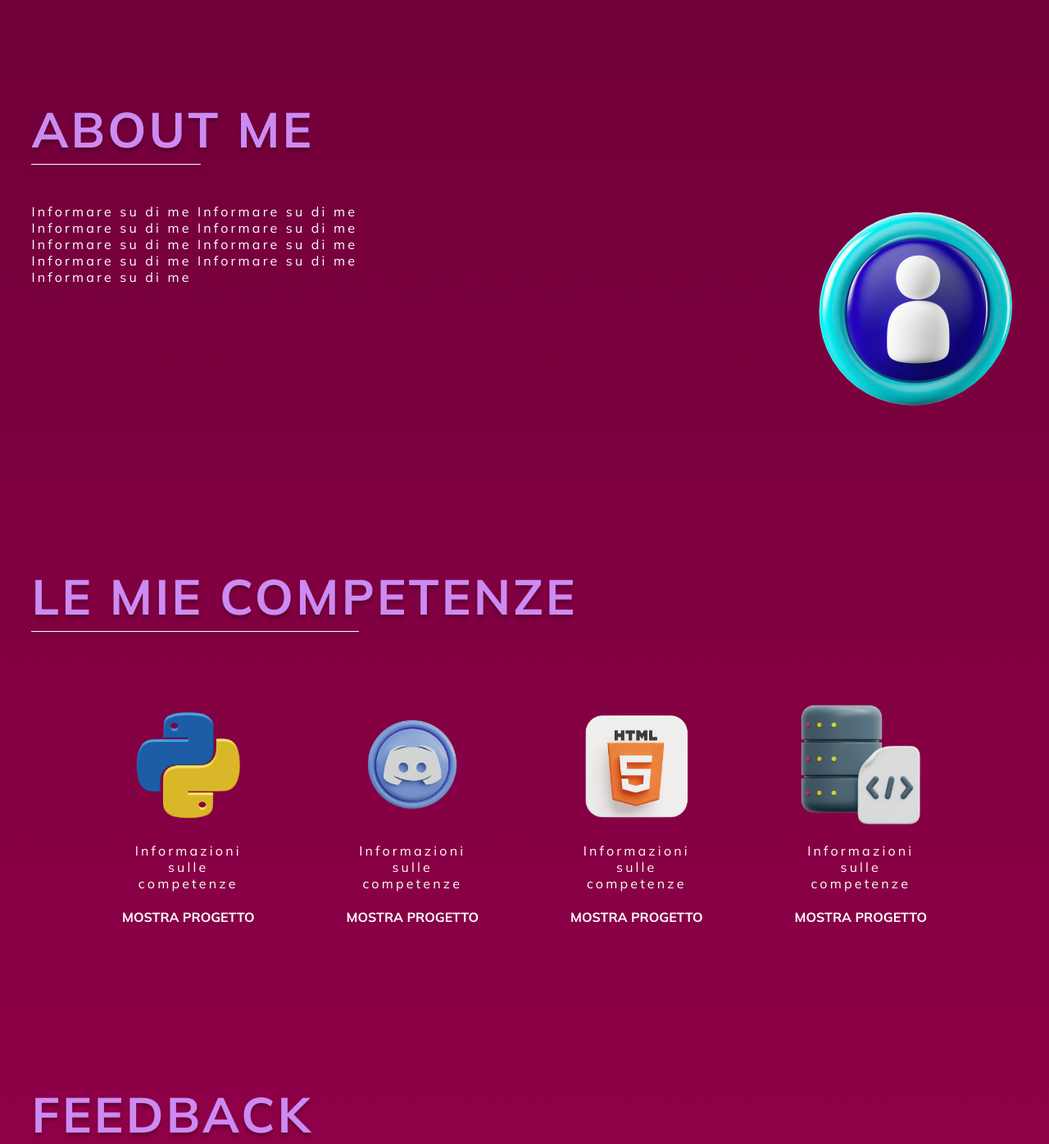
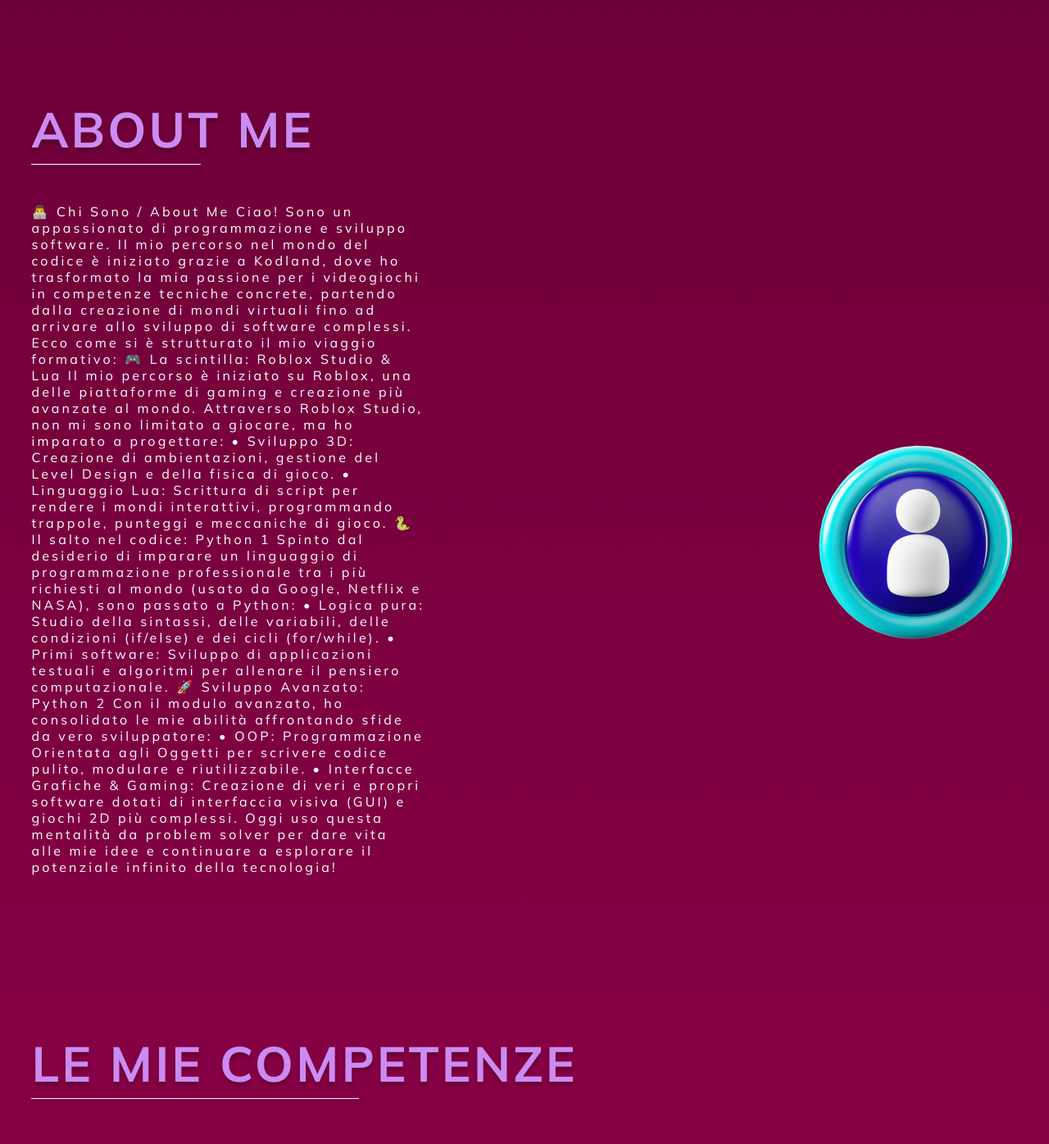
Before and after one commit to diegomazuru013/portfolio, a Flask app: page / in a window 1280 px wide. Shown: the part 786-2182 px from the top of the page at 82% size. Run offline with Flask 3, Linux system fonts and the light colour scheme.

Commit message:
Aggiorna la sezione "Chi Sono" con dettagli sul percorso formativo e le competenze in programmazione

```diff
--- a/templates/index.html
+++ b/templates/index.html
@@ -37,9 +37,30 @@
         <h2 class="about__title">ABOUT ME</h2>
         <div class="about__info info-block">
           <p class="info-block__text">
-            Informare su di me Informare su di me Informare su di me Informare su di me
-            Informare su di me Informare su di me Informare su di me Informare su di me
-            Informare su di me
+
+👨‍💻 Chi Sono / About Me
+
+Ciao! Sono un appassionato di programmazione e sviluppo software. Il mio percorso nel mondo del codice è iniziato grazie a Kodland, dove ho trasformato la mia passione per i videogiochi in competenze tecniche concrete, partendo dalla creazione di mondi virtuali fino ad arrivare allo sviluppo di software complessi.
+Ecco come si è strutturato il mio viaggio formativo:
+
+🎮 La scintilla: Roblox Studio & Lua
+
+Il mio percorso è iniziato su Roblox, una delle piattaforme di gaming e creazione più avanzate al mondo. Attraverso Roblox Studio, non mi sono limitato a giocare, ma ho imparato a progettare:
+• Sviluppo 3D: Creazione di ambientazioni, gestione del Level Design e della fisica di gioco.
+• Linguaggio Lua: Scrittura di script per rendere i mondi interattivi, programmando trappole, punteggi e meccaniche di gioco.
+
+🐍 Il salto nel codice: Python 1
+
+Spinto dal desiderio di imparare un linguaggio di programmazione professionale tra i più richiesti al mondo (usato da Google, Netflix e NASA), sono passato a Python:
+• Logica pura: Studio della sintassi, delle variabili, delle condizioni (if/else) e dei cicli (for/while).
+• Primi software: Sviluppo di applicazioni testuali e algoritmi per allenare il pensiero computazionale.
+
+🚀 Sviluppo Avanzato: Python 2
+
+Con il modulo avanzato, ho consolidato le mie abilità affrontando sfide da vero sviluppatore:
+• OOP: Programmazione Orientata agli Oggetti per scrivere codice pulito, modulare e riutilizzabile.
+• Interfacce Grafiche & Gaming: Creazione di veri e propri software dotati di interfaccia visiva (GUI) e giochi 2D più complessi.
+Oggi uso questa mentalità da problem solver per dare vita alle mie idee e continuare a esplorare il potenziale infinito della tecnologia!
           </p>
           <img
             class="info-block__img"
```
